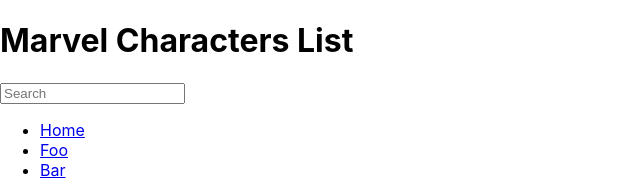
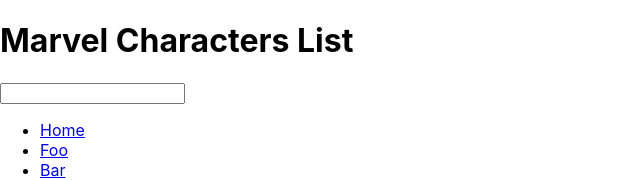
Before and after one commit to construktivist/marvel-finder, a React (Create React App) app in the folder client/: page / in a window 1280 px wide. Shown: the top 180 px of the page, without its empty margins (0-640 px from the left). Built offline with nearby package versions, Linux system fonts and the light colour scheme; no server answers.

Commit message:
Added functionality for react to handle search input.

```diff
--- a/client/src/Components/Search.js
+++ b/client/src/Components/Search.js
@@ -1,11 +1,31 @@
 import React from 'react';
 
 class Search extends React.Component {
+    constructor(props) {
+        super(props);
+        this.state = {
+        search: ''
+        }
+    }
+
+    inputChange = (event) => {
+        this.setState({
+            [event.target.search]: event.target.value
+        })
+    }
+
     render () {
         return (
             <form>
-                <input class="search" type="text" value="" autoComplete="off" aria-autoComplete="list" aria-controls="react-listbox" placeholder="Search" />
-                <div class="listbox" id="react-listbox" ></div>
+                <input
+                    id="search"
+                    name="search"
+                    className="search"
+                    type="text"
+
+                    value={this.state.search}
+                    onChange={this.inputChange} />
+                <div className="listbox" id="react-listbox" ></div>
             </form>
         )
     }
```
